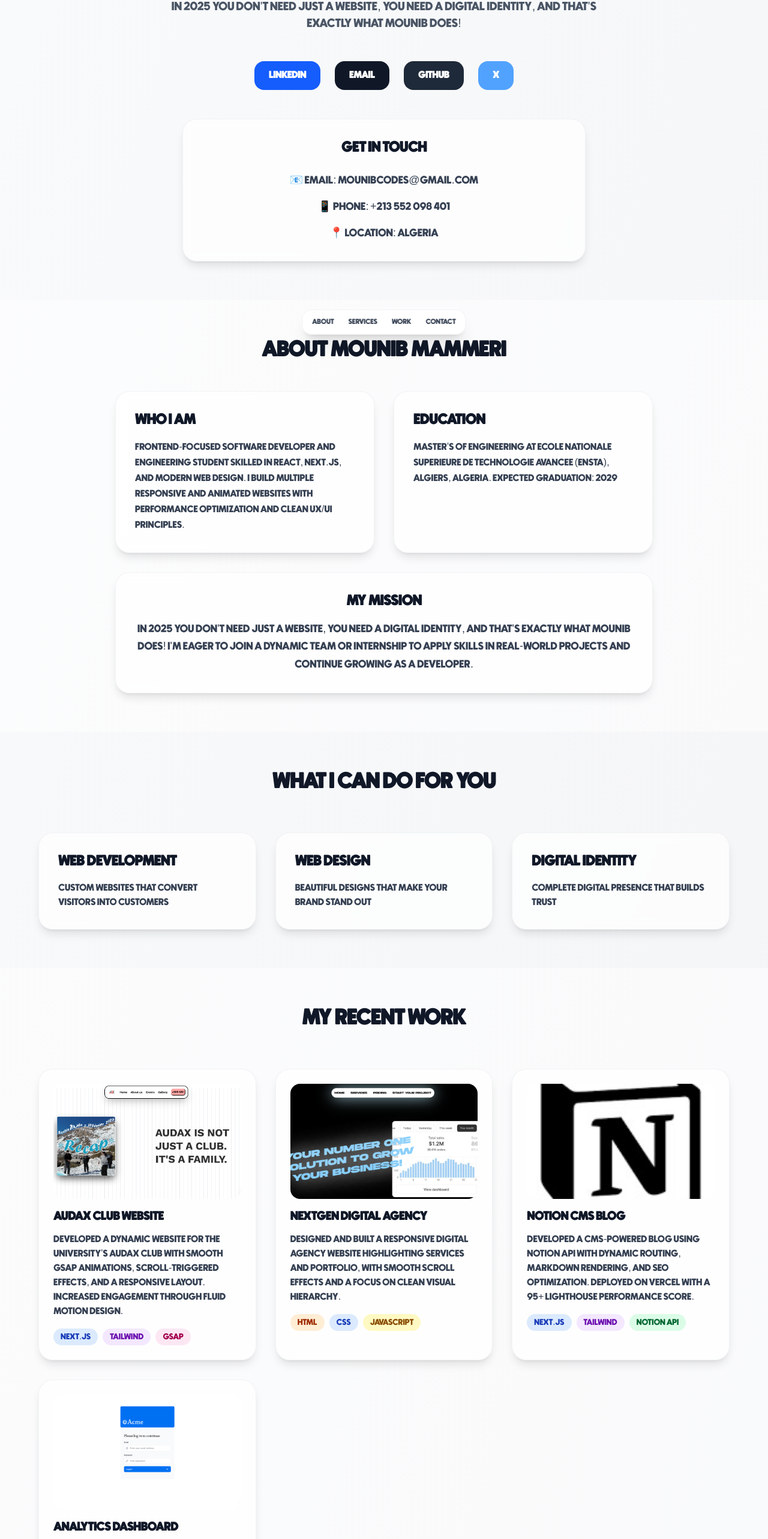
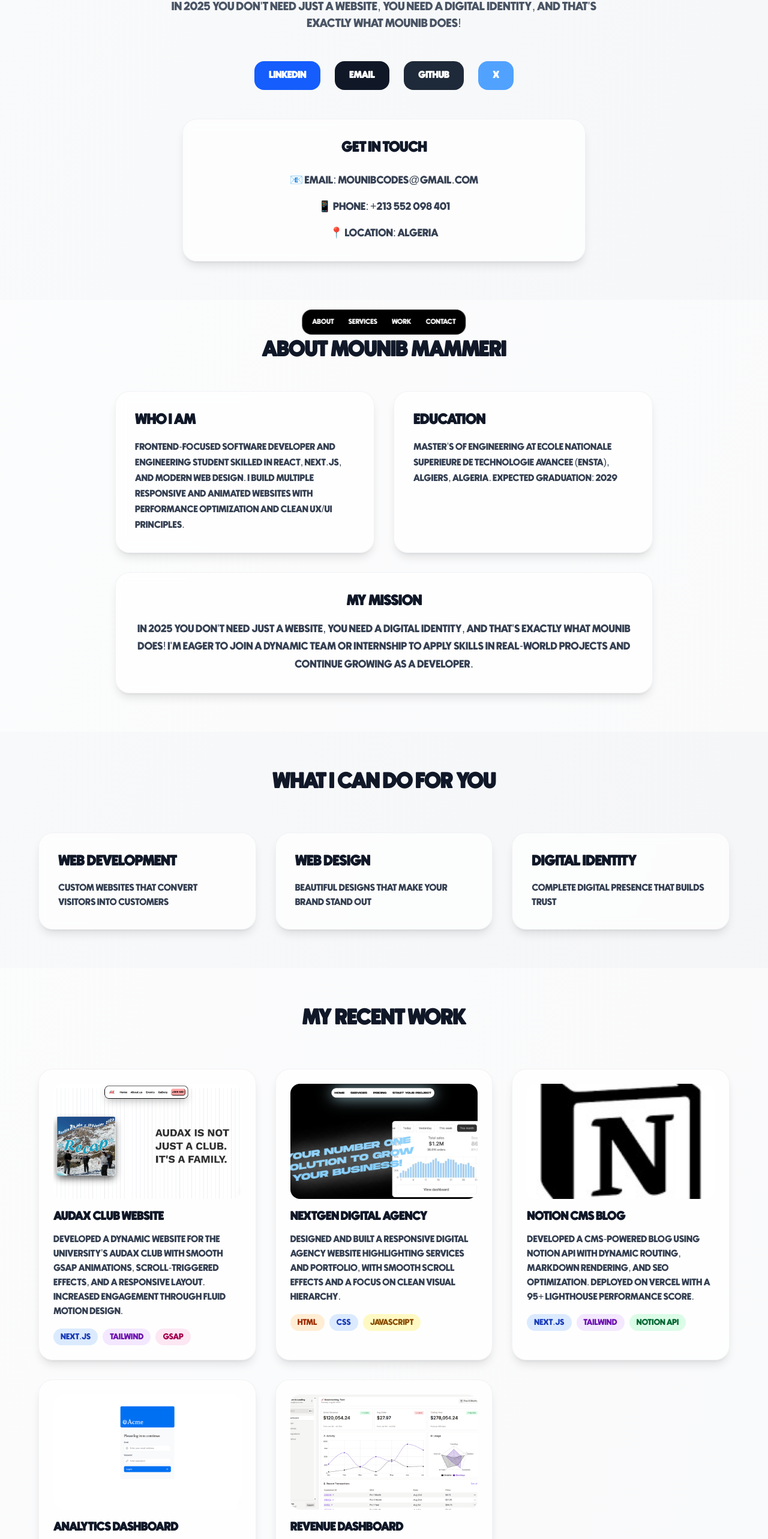
Before and after one commit to mounibcodes/mammerimounib, a Next.js app: page / in a window 1280 px wide. Shown: the part 226-2792 px from the top of the page at 60% size. Built offline with nearby package versions, Linux system fonts and the light colour scheme.

Commit message:
add one project

```diff
--- a/app/components/Navbar.jsx
+++ b/app/components/Navbar.jsx
@@ -24,11 +24,11 @@ export default function Navbar() {
 
   return (
     <nav>
-      <div className={`${newwake.className} fixed bottom-4 left-1/2 transform -translate-x-1/2 bg-white/90 backdrop-blur-md flex items-center justify-center p-2 rounded-2xl shadow-xl border border-gray-200/50`}>
+      <div className={`${newwake.className} fixed bottom-4 left-1/2 transform -translate-x-1/2 bg-black backdrop-blur-md flex items-center justify-center p-2 rounded-2xl shadow-[0_0_30px_rgba(255,255,255,0.1)] border border-white/20`}>
         <ul className="flex gap-1 md:gap-2">
           {Links.map((link) => (
             <li
-              className="text-gray-700 text-xs font-medium px-2 py-1 cursor-pointer hover:bg-gray-100 hover:text-gray-900 hover:rounded-xl transition-all duration-300 hover:scale-105 whitespace-nowrap"
+              className="text-white text-xs font-medium px-2 py-1 cursor-pointer hover:bg-white hover:text-black hover:rounded-xl transition-all duration-300 hover:scale-105 whitespace-nowrap"
               key={link.id}
               onClick={() => scrollToSection(link.href)}
             >
--- a/app/page.js
+++ b/app/page.js
@@ -316,6 +316,46 @@ export default function Home() {
                   </span>
                 </div>
               </div>
+              {/* Analytics Dashboard */}
+              <div className="bg-white/70 backdrop-blur-sm p-6 rounded-3xl shadow-lg border border-gray-200/50 hover:shadow-xl transition-shadow duration-300">
+                <a
+                  href="https://revenue-dashboard-black.vercel.app/"
+                  target="_blank"
+                  rel="noopener noreferrer"
+                  className="block"
+                >
+                  <div className="h-48 rounded-2xl mb-4 overflow-hidden cursor-pointer hover:scale-105 transition-transform duration-300">
+                    <Image
+                      src="/REVENUE DASHBOARD __ FRONTEND INTREFACE WITHOUT ALL THE WORKING STUFF - Brave 10_25_2025 4_55_05 PM.png"
+                      alt="REVENUE DASHBOARD"
+                      width={400}
+                      height={192}
+                      className="w-full h-full object-cover"
+                      onError={(e) => {
+                        e.target.style.display = 'none';
+                        e.target.nextSibling.style.display = 'flex';
+                      }}
+                    />
+                    <div className="bg-gradient-to-br from-green-500 to-teal-600 h-full flex items-center justify-center" style={{display: 'none'}}>
+                      <span className={`${newwake.className} text-white text-2xl font-bold`}>ANALYTICS</span>
+                    </div>
+                  </div>
+                </a>
+                <h3 className={`${newwake.className} text-xl font-bold mb-3 text-gray-900`}>
+                  REVENUE DASHBOARD
+                </h3>
+                <p className={`${newwake.className} text-gray-700 mb-4`}>
+                  DEVELOPED A RESPONSIVE FRONTEND DASHBOARD FOR DATA VISUALIZATION USING REACT.JS AND CHART.JS, FEATURING REUSABLE COMPONENTS, API INTEGRATION, AND OPTIMIZED PERFORMANCE THROUGH RENDER AND CACHING IMPROVEMENTS.
+                </p>
+                <div className="flex gap-2 flex-wrap">
+                  <span className={`${newwake.className} bg-blue-100 text-blue-800 px-3 py-1 rounded-full text-sm`}>
+                    REACTJS
+                  </span>
+                  <span className={`${newwake.className} bg-orange-100 text-orange-800 px-3 py-1 rounded-full text-sm`}>
+                    CHART.JS
+                  </span>
+                </div>
+              </div>
 
 
             </div>
```
Also changed, not shown: public/REVENUE DASHBOARD __ FRONTEND INTREFACE WITHOUT ALL THE WORKING STUFF - Brave 10_25_2025 4_55_05 PM.png (added).
